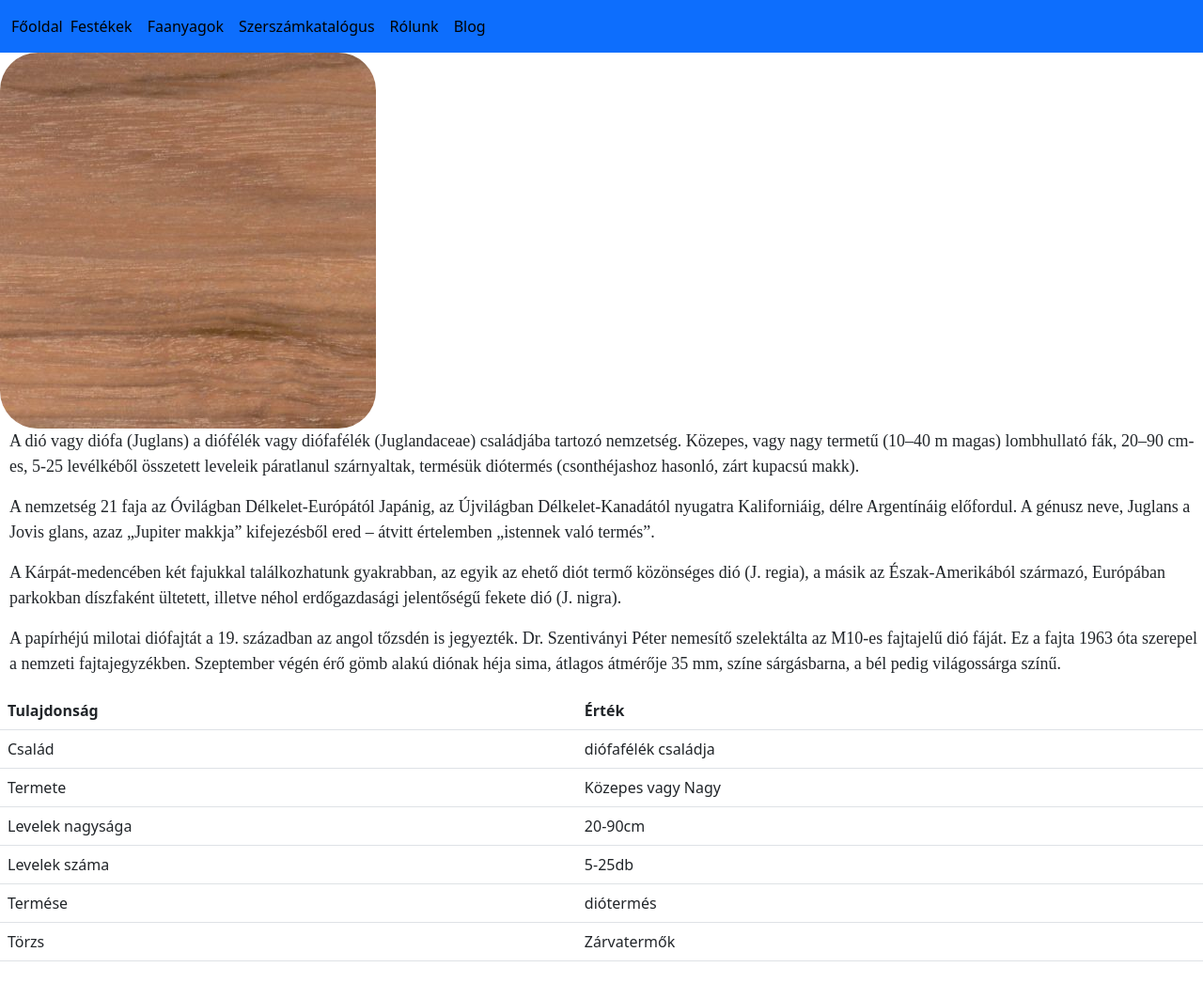
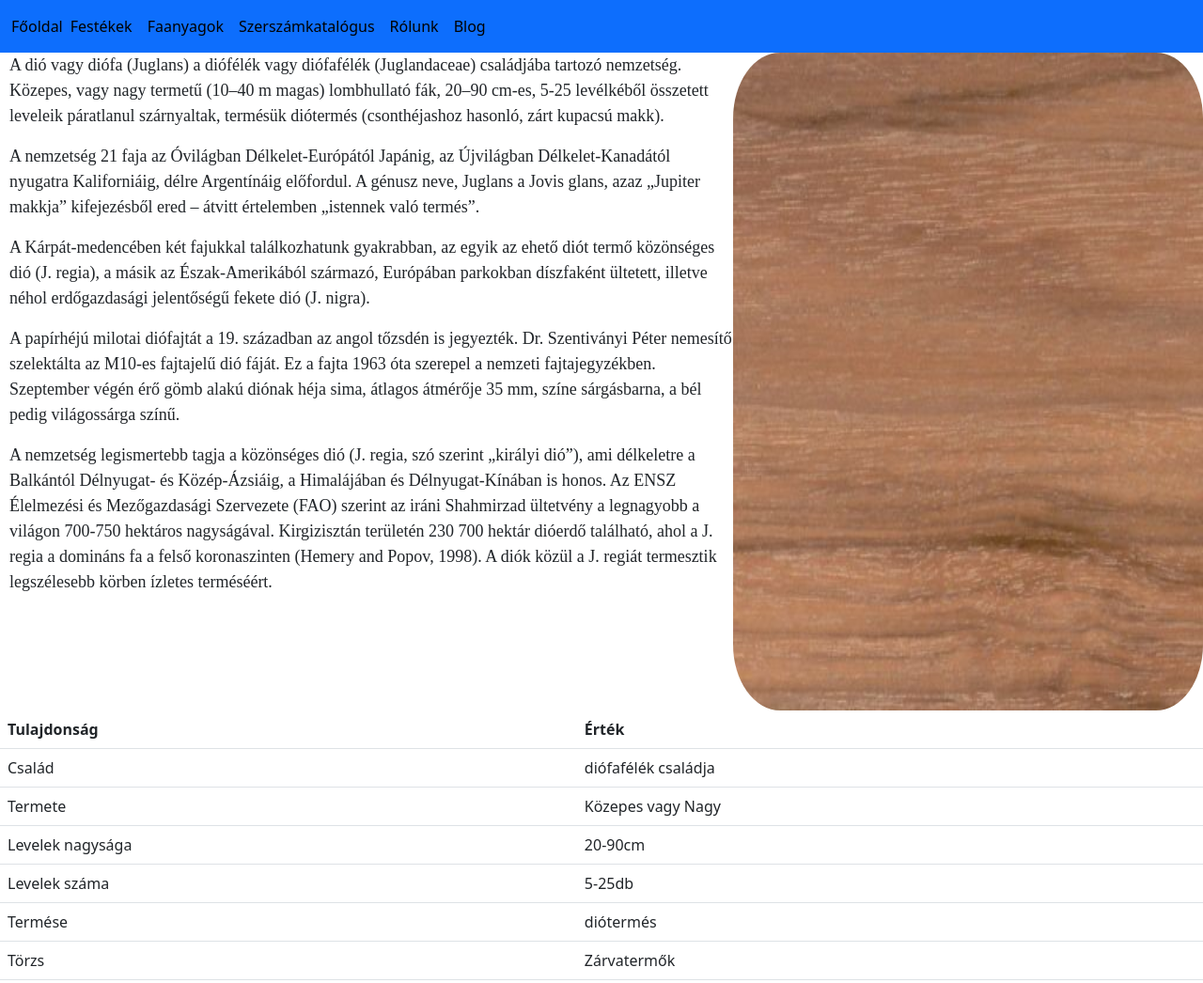
Before and after one commit to lampandras/Webes-Projektfeladat, a plain HTML site: page Dolgozoterulet/dio.html in a window 1280 px wide. Shown: the whole page at 94% size. Drawn offline with Linux system fonts and the light colour scheme.

Commit message:
dio.html kesz

```diff
--- a/Dolgozoterulet/dio.html
+++ b/Dolgozoterulet/dio.html
@@ -45,8 +45,8 @@
 <p>A nemzetség 21 faja az Óvilágban Délkelet-Európától Japánig, az Újvilágban Délkelet-Kanadától nyugatra Kaliforniáig, délre Argentínáig előfordul. A génusz neve, Juglans a Jovis glans, azaz „Jupiter makkja” kifejezésből ered – átvitt értelemben „istennek való termés”.</p>
 <p>A Kárpát-medencében két fajukkal találkozhatunk gyakrabban, az egyik az ehető diót termő közönséges dió (J. regia), a másik az Észak-Amerikából származó, Európában parkokban díszfaként ültetett, illetve néhol erdőgazdasági jelentőségű fekete dió (J. nigra).</p>
 <p>A papírhéjú milotai diófajtát a 19. században az angol tőzsdén is jegyezték. Dr. Szentiványi Péter nemesítő szelektálta az M10-es fajtajelű dió fáját. Ez a fajta 1963 óta szerepel a nemzeti fajtajegyzékben. Szeptember végén érő gömb alakú diónak héja sima, átlagos átmérője 35 mm, színe sárgásbarna, a bél pedig világossárga színű.</p>
-<p></p>
-<p></p>
+<p>A nemzetség legismertebb tagja a közönséges dió (J. regia, szó szerint „királyi dió”), ami délkeletre a Balkántól Délnyugat- és Közép-Ázsiáig, a Himalájában és Délnyugat-Kínában is honos. Az ENSZ Élelmezési és Mezőgazdasági Szervezete (FAO) szerint az iráni Shahmirzad ültetvény a legnagyobb a világon 700-750 hektáros nagyságával. Kirgizisztán területén 230 700 hektár dióerdő található, ahol a J. regia a domináns fa a felső koronaszinten (Hemery and Popov, 1998). A diók közül a J. regiát termesztik legszélesebb körben ízletes terméséért.<p>
+
 
 <table class="table">
     <thead>
--- a/Dolgozoterulet/weblap.css
+++ b/Dolgozoterulet/weblap.css
@@ -23,7 +23,11 @@ height: 300px;
     height: 700px;
     width: 500px;
 }
-
+#dio {
+    float: right;
+    height: 700px;
+    width: 500px;
+}
 
 #blogszovjobb{
     float: left;
```
